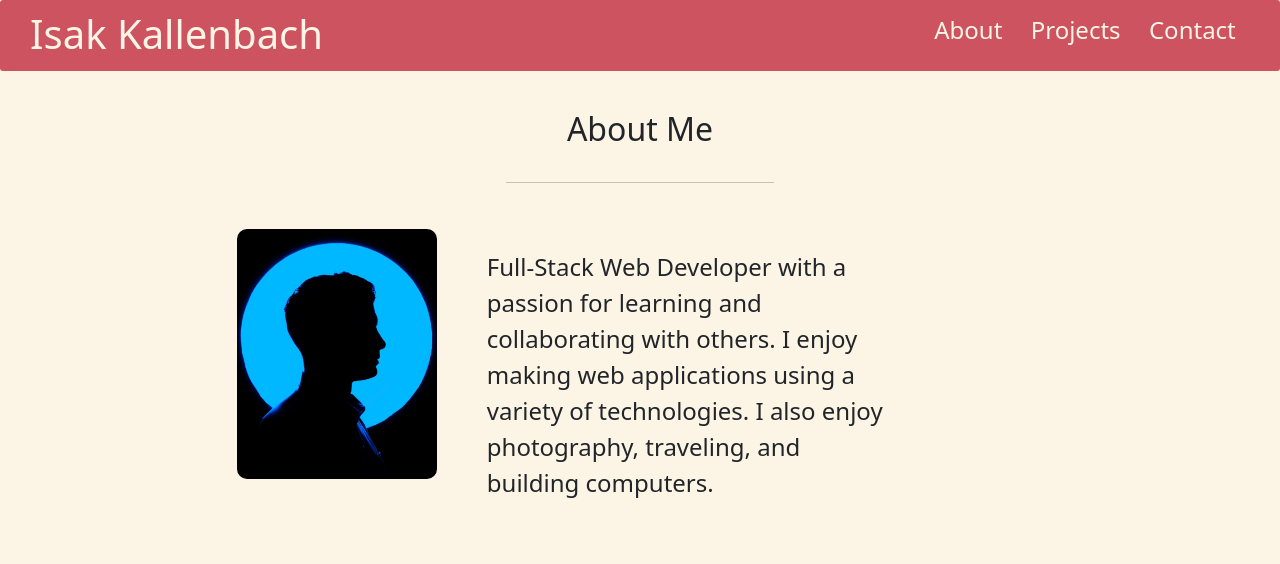
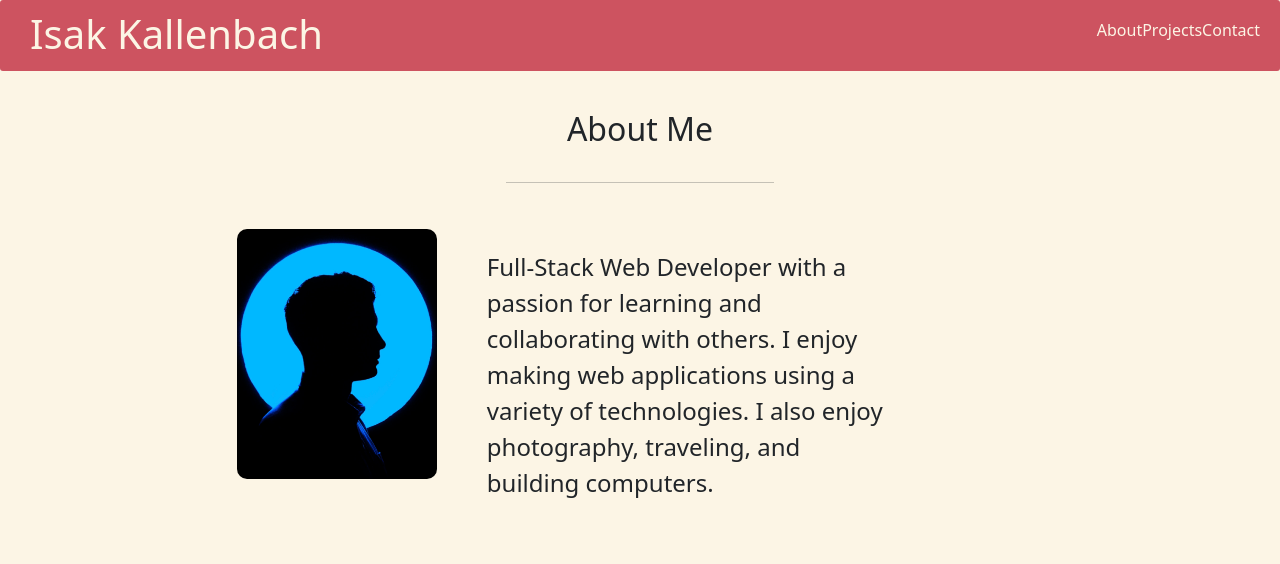
Before and after one commit to kallenbach13/personal-portfolio-website, a plain HTML site: page index.html in a window 1280 px wide. Shown: the top 564 px of the page. Drawn offline with nearby package versions, Linux system fonts and the light colour scheme.

Commit message:
new start

```diff
--- a/index.html
+++ b/index.html
@@ -8,6 +8,7 @@
         <link href="https://cdn.jsdelivr.net/npm/bootstrap@5.1.3/dist/css/bootstrap.min.css" rel="stylesheet" integrity="sha384-1BmE4kWBq78iYhFldvKuhfTAU6auU8tT94WrHftjDbrCEXSU1oBoqyl2QvZ6jIW3" crossorigin="anonymous">
         <script src="script.js" defer></script>
         <script src="https://kit.fontawesome.com/078d619a21.js" crossorigin="anonymous"></script>
+        <meta name="viewport" content="width=device-width, initial-scale=1.0">
     </head>
 
     <body>
--- a/resources/css/style.css
+++ b/resources/css/style.css
@@ -27,9 +27,6 @@ h1 {
     justify-content: space-around;
     align-items: center;
     list-style-type: none;
-    padding-right: 10px;
-    width: 30%;
-    font-size: 1.5rem;
 }
 
 #nav-links a {
```
Also changed, not shown: 1 other file.
